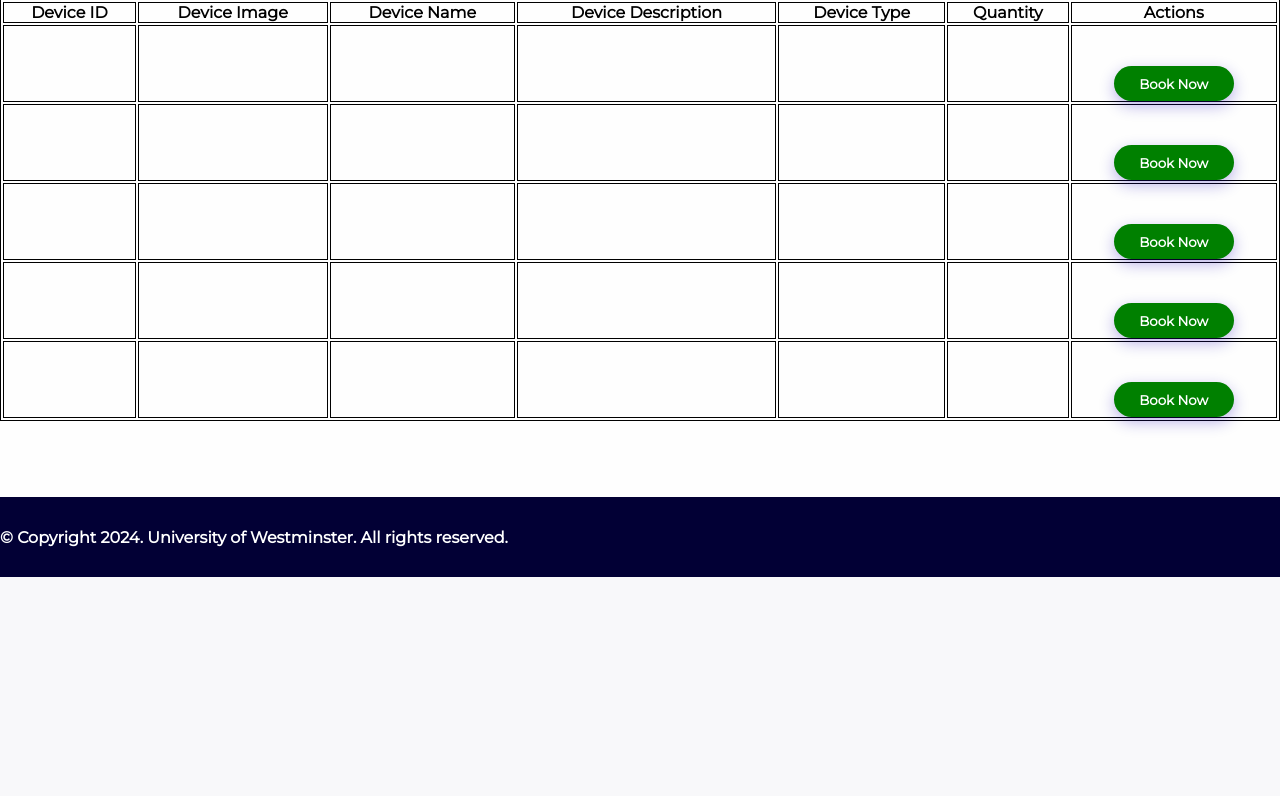
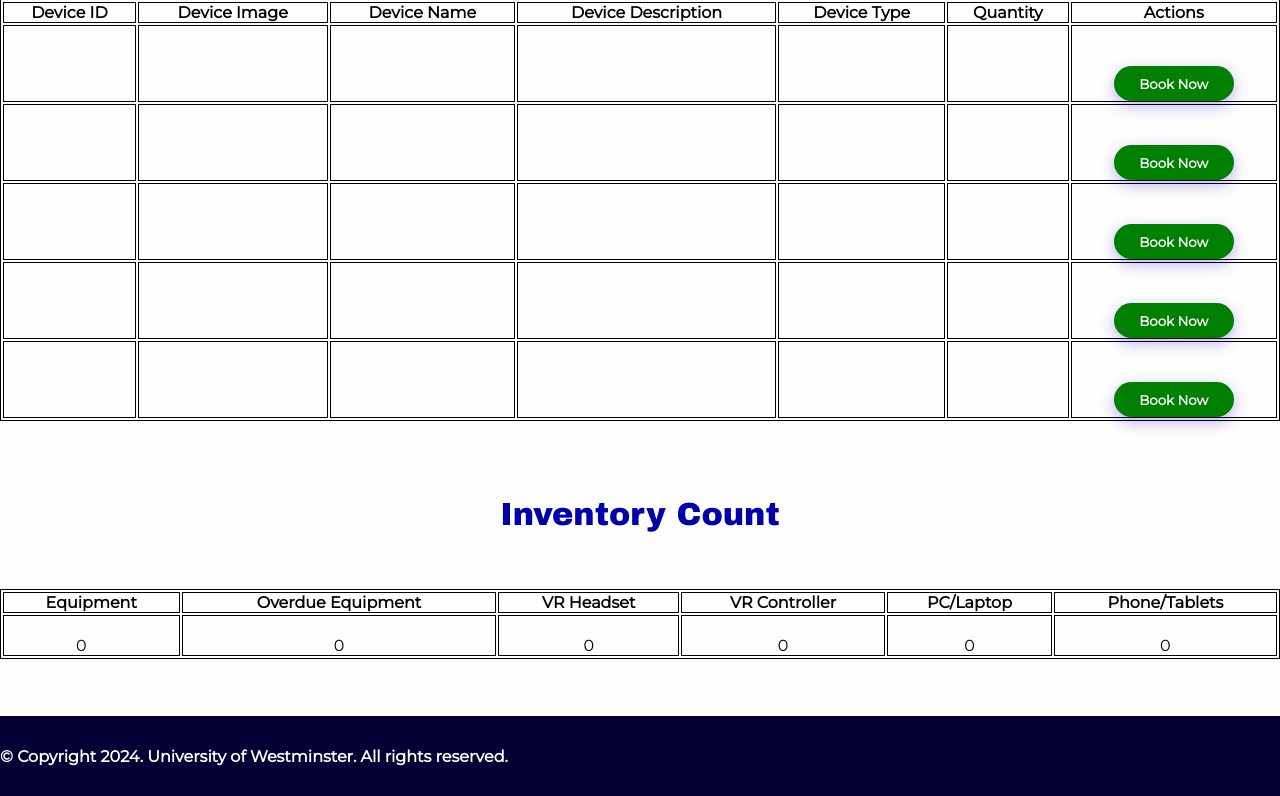
Before and after one commit to w1838207-YZ/SoftDevGrProject_Repo, a Django app: page /devicesInventory/ in a window 1280 px wide; the page is wider, and only the part inside the window is pictured. Shown: the part 755-1551 px from the top of that part. Before the commit the page ends 1332 px from the top of that part, so only its background shows below. Run offline with Django 4.2, Linux system fonts and the light colour scheme.

Commit message:
Inventory Count for devices admin page
Added inventory count table to keep track of equipment, overdue equipment. The table will also be used to track various categories of equipment including VR Headset, VR Controller, PC/Laptop and Phone/Tablets.

```diff
--- a/AppOneSDG/templates/devices_admin.html
+++ b/AppOneSDG/templates/devices_admin.html
@@ -200,6 +200,40 @@
 
 <br><br><br><br>
 
+<h1 class = "title"> Inventory Count </h1>
+
+<br><br><br>
+
+<table style = "width:100%" id = "currentBooking">
+<tr>
+<th>Equipment</th>
+<th>Overdue Equipment</th>
+<th>VR Headset</th>
+<th>VR Controller</th>
+<th>PC/Laptop</th>
+<th>Phone/Tablets</th>
+
+</tr>
+
+
+<!--Blank Row 1-->
+
+<tr>
+<td>0</td>
+<td>0</td>
+<td>0</td>
+<td>0</td>
+<td>0</td>
+<td>0</td>
+</tr>
+
+
+
+
+</table>
+
+<br><br><br>
+
 
 {% endblock contentBody %}
 
```
